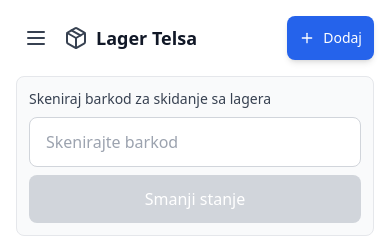
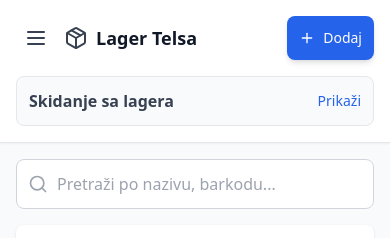
Before and after one commit to stolenikolic/lager-tesla, a React (Vite) app: page / in a window 390 px wide. Shown: the top 238 px of the page. Built offline with nearby package versions, Linux system fonts and the light colour scheme.

Commit message:
first commit

```diff
--- a/src/App.tsx
+++ b/src/App.tsx
@@ -25,6 +25,7 @@ function App() {
   const [isAddModalOpen, setIsAddModalOpen] = useState(false)
   const [decrementBarcode, setDecrementBarcode] = useState('')
   const [isSidebarOpen, setIsSidebarOpen] = useState(false)
+  const [isOpenMobile, setIsOpenMobile] = useState(false)
 
   const categories = getCategories()
   const subcategories = getSubcategories()
@@ -137,6 +138,23 @@ function App() {
             </div>
 
             <div className="bg-gray-50 border border-gray-200 rounded-lg p-3 md:p-4">
+              {/* Header sa toggle dugmetom, pojavljuje se samo na mobilnom */}
+              <div className="flex justify-between items-center md:hidden">
+                <p className="font-semibold text-gray-700">
+                  Skidanje sa lagera
+                </p>
+                <button
+                  onClick={() => setIsOpenMobile(!isOpenMobile)}
+                  className="text-sm text-blue-600 font-medium"
+                >
+                  {isOpenMobile ? 'Sakrij' : 'Prikaži'}
+                </button>
+              </div>
+
+              {/* Sadržaj */}
+              <div
+                className={`${isOpenMobile ? 'block' : 'hidden'} md:block mt-2`}
+              >
                 <div className="flex flex-col sm:flex-row items-start sm:items-center gap-2 sm:gap-3">
                   <Minus className="w-5 h-5 text-gray-600 hidden sm:block flex-shrink-0" />
                   <div className="flex-1 w-full">
@@ -150,15 +168,20 @@ function App() {
                         onChange={(e) => setDecrementBarcode(e.target.value)}
                         onKeyDown={handleDecrementBarcodeKeyDown}
                         placeholder="Skenirajte barkod"
-                      className="flex-1 px-4 py-3 border border-gray-300 rounded-lg focus:ring-2 focus:ring-blue-500 focus:border-transparent text-base min-h-[44px]"
+                        className="flex-1 px-4 py-3 border border-gray-300 rounded-lg
+            focus:ring-2 focus:ring-blue-500 focus:border-transparent
+            text-base min-h-[44px]"
                       />
                       <button
                         onClick={handleDecrementStock}
                         disabled={!decrementBarcode.trim()}
-                      className="px-4 py-3 bg-red-600 text-white rounded-lg hover:bg-red-700 disabled:bg-gray-300 disabled:cursor-not-allowed transition-colors min-h-[44px] whitespace-nowrap"
+                        className="px-4 py-3 bg-red-600 text-white rounded-lg
+            hover:bg-red-700 disabled:bg-gray-300 disabled:cursor-not-allowed
+            transition-colors min-h-[44px] whitespace-nowrap"
                       >
                         Smanji stanje
                       </button>
+                    </div>
                   </div>
                 </div>
               </div>
```
Lines whose indentation alone changed are shown as unchanged.
